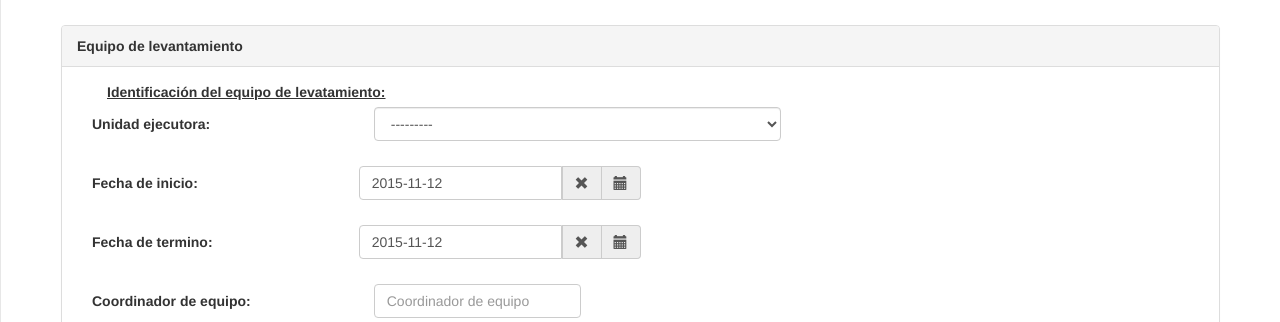
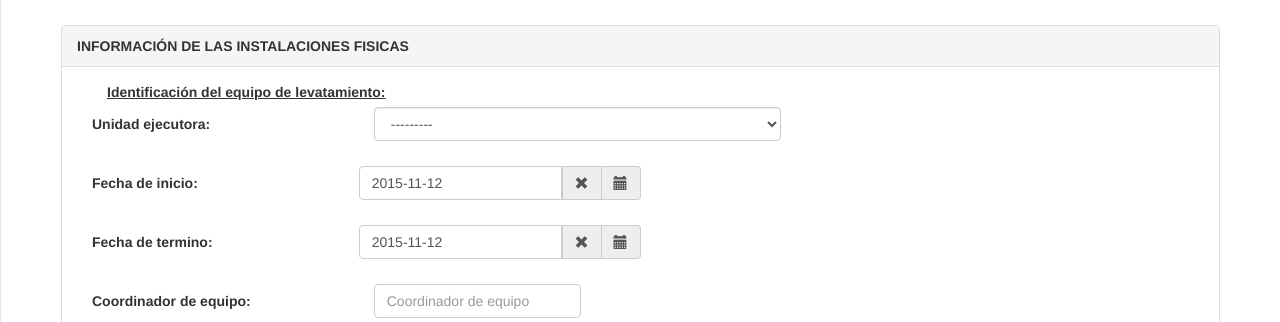
Before and after one commit to sirlo21/sagipnp, a Django app: page /equipo-de-levantamiento/ in a window 1280 px wide. Shown: the part 226-548 px from the top of the page. Run offline with Django 3.2, Linux system fonts and the light colour scheme; the visitor is signed in with stand-in values (Sample User, id 1); data that the repository does not hold is empty; some libraries are stand-ins or nearby versions.

Commit message:
change equipo_de_levantamiento.html

```diff
--- a/templates/levantamiento/equipo_de_levantamiento.html
+++ b/templates/levantamiento/equipo_de_levantamiento.html
@@ -17,7 +17,7 @@
 		<div class="row">
 			<div class="col-lg-12">
 				<div class="panel panel-default">
-					<div class="panel-heading"><strong>Equipo de levantamiento</strong></div>
+					<div class="panel-heading"><strong>INFORMACIÓN DE LAS INSTALACIONES FISICAS</strong></div>
 					<div class="panel-body">
 						<div class="col-lg-12">
 							{% csrf_token %}
```
